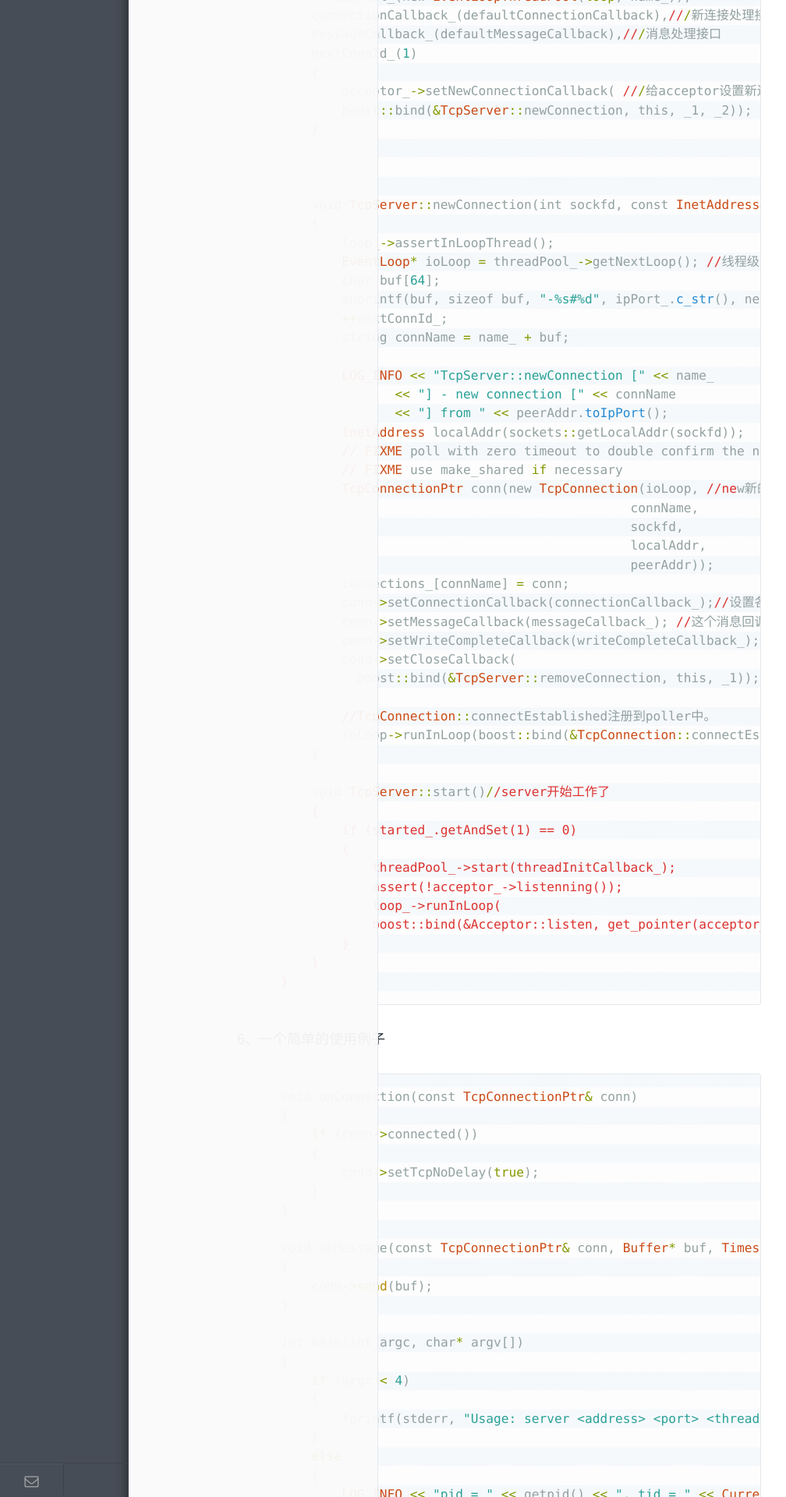
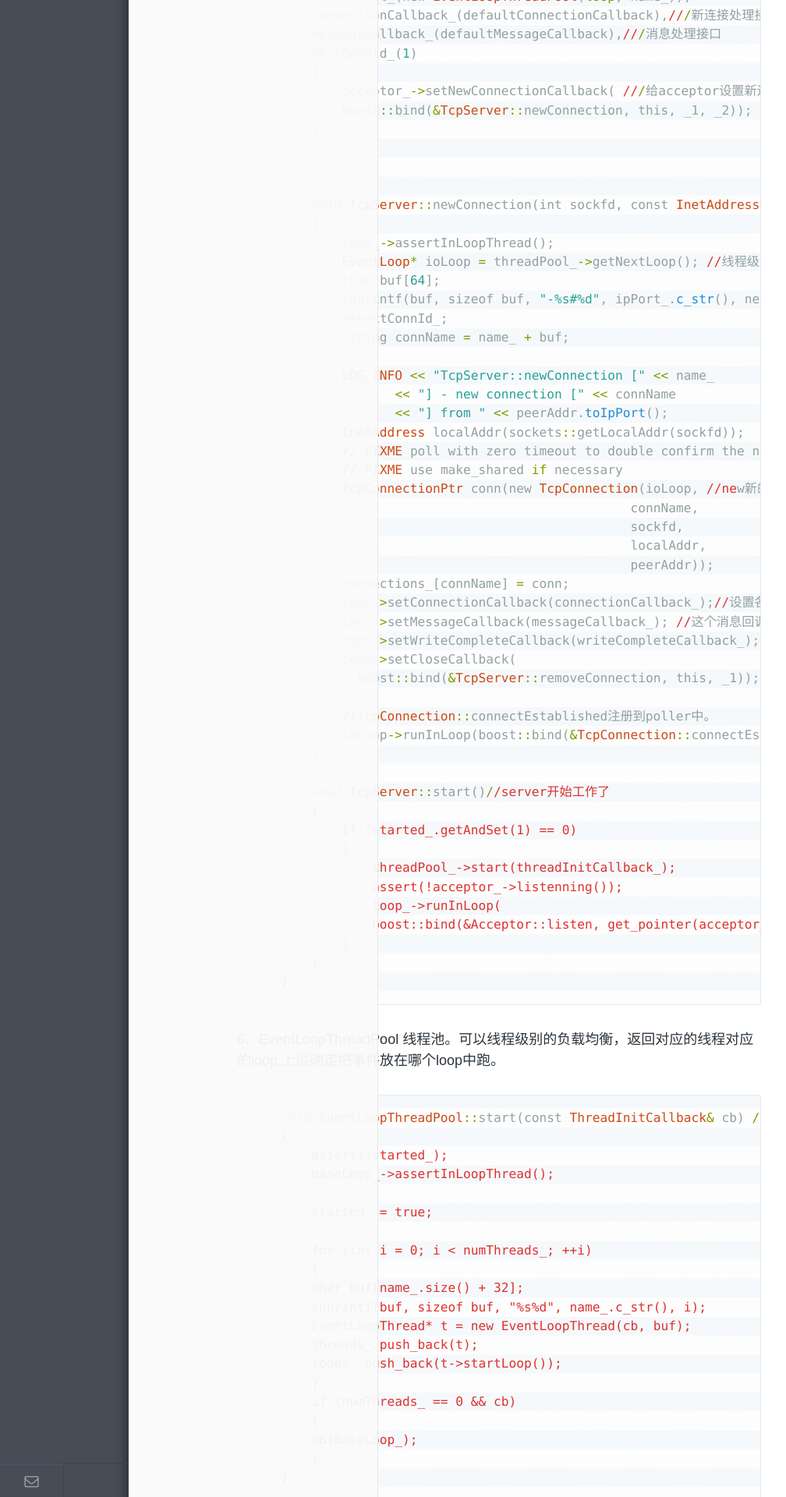
Before and after one commit to LZhuY/lzhuy.github.com, a Jekyll site: the page built from _posts/2018-05-15-muduo代码阅读之重要组件.markdown, in a window 1280 px wide. Shown: the part 3080-5000 px from the top of the page at 78% size, without its empty margins (0-1008 px from the left). Built offline with Jekyll 4.4.1, drawn with Linux system fonts in a browser that asks for light colours; some of the changed text lies outside the part shown.

Commit message:
threadpoll
threadpoll

```diff
--- a/_posts/2018-05-15-muduo代码阅读之重要组件.markdown
+++ b/_posts/2018-05-15-muduo代码阅读之重要组件.markdown
@@ -178,7 +178,53 @@ tags: codereader
 	}
 {% endhighlight %}
 
-6、一个简单的使用例子
+
+6、EventLoopThreadPool 线程池。可以线程级别的负载均衡，返回对应的线程对应的loop,上层确定把事件放在哪个loop中跑。
+
+{% highlight ruby %}
+	void EventLoopThreadPool::start(const ThreadInitCallback& cb) //开启多个线程，每个线程一个loop,每个线程主循环loop.loop()
+	{
+		assert(!started_);
+		baseLoop_->assertInLoopThread();
+
+		started_ = true;
+
+		for (int i = 0; i < numThreads_; ++i)
+		{
+		char buf[name_.size() + 32];
+		snprintf(buf, sizeof buf, "%s%d", name_.c_str(), i);
+		EventLoopThread* t = new EventLoopThread(cb, buf);
+		threads_.push_back(t);
+		loops_.push_back(t->startLoop());
+		}
+		if (numThreads_ == 0 && cb)
+		{
+		cb(baseLoop_);
+		}
+	}
+
+	EventLoop* EventLoopThreadPool::getNextLoop()//返回一个loop,上层把事件注册到这个loop中。
+	{
+		baseLoop_->assertInLoopThread();
+		assert(started_);
+		EventLoop* loop = baseLoop_;
+
+		if (!loops_.empty())
+		{
+		// round-robin
+		loop = loops_[next_];
+		++next_;
+		if (implicit_cast<size_t>(next_) >= loops_.size())
+		{
+		  next_ = 0;
+		}
+		}
+		return loop;
+	}
+
+{% endhighlight %}
+
+7、一个简单的使用例子
 
 {% highlight ruby %}
 
```
Also changed, not shown: other parts of _posts/2018-05-15-muduo代码阅读之重要组件.markdown (+1 -1 lines).
